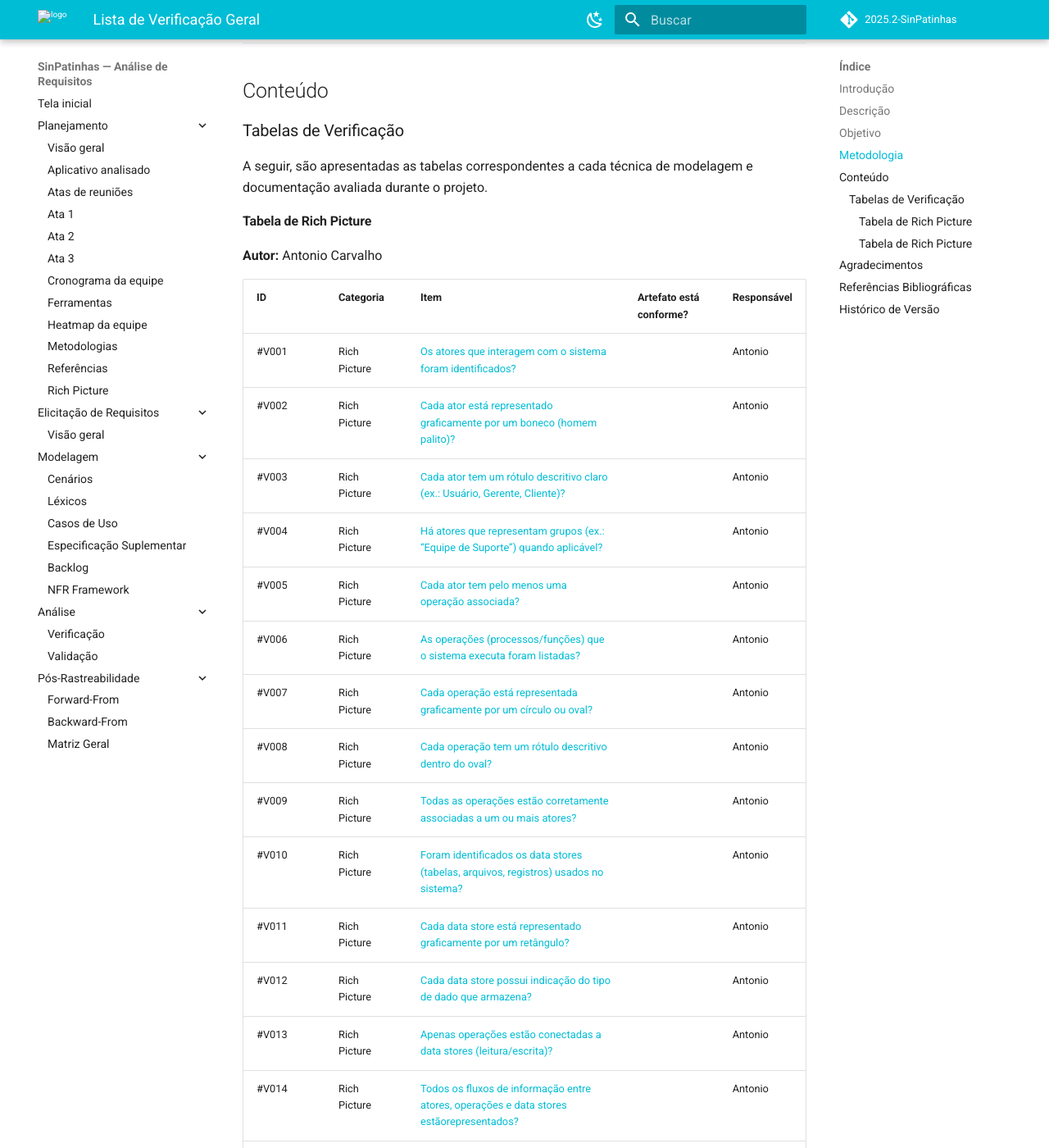
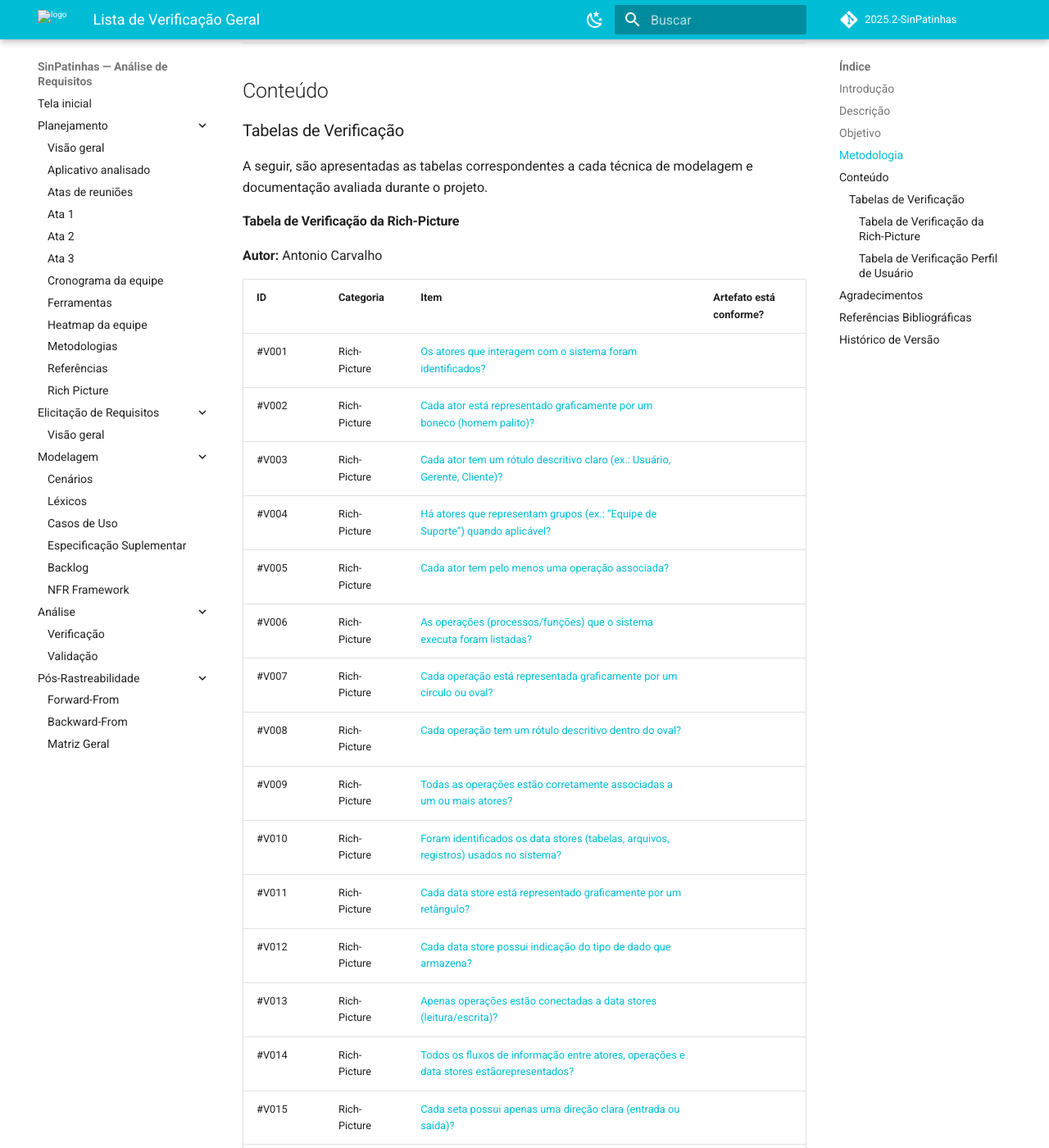
Before and after one commit to Requisitos-de-Software/2025.2-SinPatinhas, an MkDocs documentation site: the page built from docs/analise/verificacao_geral.md, in a window 1280 px wide and 1400 px high, scrolled down 2159 px. Shown: the whole window at 82% size. Built offline with MkDocs 1.6.1 and Material for MkDocs 9.7.7, drawn with Linux system fonts in a browser that asks for light colours; comment, search, counter and statistics services are not loaded; some of the changed text lies outside the part shown.

Commit message:
fix(verification): Edição da página de lista de verificação geral.

```diff
--- a/docs/analise/verificacao_geral.md
+++ b/docs/analise/verificacao_geral.md
@@ -54,7 +54,7 @@
 A metodologia adotada consiste na **integração das listas de verificação previamente criadas** durante o desenvolvimento do projeto.
 Cada técnica estudada na disciplina resultou em um conjunto próprio de **critérios de inspeção**, elaborados com base em **boas práticas e referências teóricas**.
 
-As verificações foram estruturadas em **tabelas individuais**, permitindo uma análise detalhada e organizada por tipo de artefato (por exemplo, *Rich Picture*, *Léxicos*, *Casos de Uso*, *Histórias de Usuário*, etc.).
+As verificações foram estruturadas em **tabelas individuais**, permitindo uma análise detalhada e organizada por tipo de artefato (por exemplo, *Rich-Picture*, *Léxicos*, *Casos de Uso*, *Histórias de Usuário*, etc.).
 
 ---
 
@@ -63,58 +63,59 @@
 ### Tabelas de Verificação
 A seguir, são apresentadas as tabelas correspondentes a cada técnica de modelagem e documentação avaliada durante o projeto.
 
-#### Tabela de Rich Picture
+
+#### Tabela de Verificação da Rich-Picture
 
 **Autor:** Antonio Carvalho
 
-| ID        | Categoria      | Item | Artefato está conforme? | Responsável |
-|-----------|----------------|------|--------------|------------|
-| #V001 | Rich Picture   | [Os atores que interagem com o sistema foram identificados?](../planejamento/rich-picture/lista_de_verificao.md) | | Antonio |
-| #V002 | Rich Picture   | [Cada ator está representado graficamente por um boneco (homem palito)?](../planejamento/rich-picture/lista_de_verificao.md) | | Antonio |
-| #V003 | Rich Picture   | [Cada ator tem um rótulo descritivo claro (ex.: Usuário, Gerente, Cliente)?](../planejamento/rich-picture/lista_de_verificao.md) | | Antonio |
-| #V004 | Rich Picture   | [Há atores que representam grupos (ex.: “Equipe de Suporte”) quando aplicável?](../planejamento/rich-picture/lista_de_verificao.md) | | Antonio |
-| #V005 | Rich Picture   | [Cada ator tem pelo menos uma operação associada?](../planejamento/rich-picture/lista_de_verificao.md) | | Antonio |
-| #V006 | Rich Picture   | [As operações (processos/funções) que o sistema executa foram listadas?](../planejamento/rich-picture/lista_de_verificao.md) | | Antonio |
-| #V007 | Rich Picture   | [Cada operação está representada graficamente por um círculo ou oval?](../planejamento/rich-picture/lista_de_verificao.md) | | Antonio |
-| #V008 | Rich Picture   | [Cada operação tem um rótulo descritivo dentro do oval?](../planejamento/rich-picture/lista_de_verificao.md) | | Antonio |
-| #V009 | Rich Picture   | [Todas as operações estão corretamente associadas a um ou mais atores?](../planejamento/rich-picture/lista_de_verificao.md) | | Antonio |
-| #V010 | Rich Picture   | [Foram identificados os data stores (tabelas, arquivos, registros) usados no sistema?](../planejamento/rich-picture/lista_de_verificao.md) | | Antonio |
-| #V011 | Rich Picture   | [Cada data store está representado graficamente por um retângulo?](../planejamento/rich-picture/lista_de_verificao.md) | | Antonio |
-| #V012 | Rich Picture   | [Cada data store possui indicação do tipo de dado que armazena?](../planejamento/rich-picture/lista_de_verificao.md) | | Antonio |
-| #V013 | Rich Picture   | [Apenas operações estão conectadas a data stores (leitura/escrita)?](../planejamento/rich-picture/lista_de_verificao.md) | | Antonio |
-| #V014 | Rich Picture   | [Todos os fluxos de informação entre atores, operações e data stores estãorepresentados?](../planejamento/rich-picture/lista_de_verificao.md) | | Antonio |
-| #V015 | Rich Picture   | [Cada seta possui apenas uma direção clara (entrada ou saída)?](../planejamento/rich-picture/lista_de_verificao.md) | | Antonio |
-| #V016 | Rich Picture   | [Cada seta tem um rótulo descritivo indicando que tipo de dado/informação circula?](../planejamento/rich-picture/lista_de_verificao.md) | | Antonio |
-| #V017 | Rich Picture   | [Foi traçada a fronteira do sistema (círculo/linha sólida ou tracejada) delimitando a área de responsabilidade?](../planejamento/rich-picture/lista_de_verificao.md) | | Antonio |
-| #V018 | Rich Picture   | [Apenas os elementos dentro da fronteira são de responsabilidade do sistema em análise?](../planejamento/rich-picture/lista_de_verificao.md) | | Antonio |
-| #V019 | Rich Picture   | [Foi verificado que os elementos fora da fronteira foram corretamente excluídos da responsabilidade do sistema?](../planejamento/rich-picture/lista_de_verificao.md) | | Antonio |
+| ID        | Categoria      | Item | Artefato está conforme? |
+|-----------|----------------|------|--------------|
+| #V001 | Rich-Picture   | [Os atores que interagem com o sistema foram identificados?](../planejamento/rich-picture/lista_de_verificao.md) |
+| #V002 | Rich-Picture   | [Cada ator está representado graficamente por um boneco (homem palito)?](../planejamento/rich-picture/lista_de_verificao.md) |
+| #V003 | Rich-Picture   | [Cada ator tem um rótulo descritivo claro (ex.: Usuário, Gerente, Cliente)?](../planejamento/rich-picture/lista_de_verificao.md) |
+| #V004 | Rich-Picture   | [Há atores que representam grupos (ex.: “Equipe de Suporte”) quando aplicável?](../planejamento/rich-picture/lista_de_verificao.md) |
+| #V005 | Rich-Picture   | [Cada ator tem pelo menos uma operação associada?](../planejamento/rich-picture/lista_de_verificao.md) |
+| #V006 | Rich-Picture   | [As operações (processos/funções) que o sistema executa foram listadas?](../planejamento/rich-picture/lista_de_verificao.md) |
+| #V007 | Rich-Picture   | [Cada operação está representada graficamente por um círculo ou oval?](../planejamento/rich-picture/lista_de_verificao.md) |
+| #V008 | Rich-Picture   | [Cada operação tem um rótulo descritivo dentro do oval?](../planejamento/rich-picture/lista_de_verificao.md) |
+| #V009 | Rich-Picture   | [Todas as operações estão corretamente associadas a um ou mais atores?](../planejamento/rich-picture/lista_de_verificao.md) |
+| #V010 | Rich-Picture   | [Foram identificados os data stores (tabelas, arquivos, registros) usados no sistema?](../planejamento/rich-picture/lista_de_verificao.md) |
+| #V011 | Rich-Picture   | [Cada data store está representado graficamente por um retângulo?](../planejamento/rich-picture/lista_de_verificao.md) |
+| #V012 | Rich-Picture   | [Cada data store possui indicação do tipo de dado que armazena?](../planejamento/rich-picture/lista_de_verificao.md) |
+| #V013 | Rich-Picture   | [Apenas operações estão conectadas a data stores (leitura/escrita)?](../planejamento/rich-picture/lista_de_verificao.md) |
+| #V014 | Rich-Picture   | [Todos os fluxos de informação entre atores, operações e data stores estãorepresentados?](../planejamento/rich-picture/lista_de_verificao.md) |
+| #V015 | Rich-Picture   | [Cada seta possui apenas uma direção clara (entrada ou saída)?](../planejamento/rich-picture/lista_de_verificao.md) |
+| #V016 | Rich-Picture   | [Cada seta tem um rótulo descritivo indicando que tipo de dado/informação circula?](../planejamento/rich-picture/lista_de_verificao.md) |
+| #V017 | Rich-Picture   | [Foi traçada a fronteira do sistema (círculo/linha sólida ou tracejada) delimitando a área de responsabilidade?](../planejamento/rich-picture/lista_de_verificao.md) |
+| #V018 | Rich-Picture   | [Apenas os elementos dentro da fronteira são de responsabilidade do sistema em análise?](../planejamento/rich-picture/lista_de_verificao.md) |
+| #V019 | Rich-Picture   | [Foi verificado que os elementos fora da fronteira foram corretamente excluídos da responsabilidade do sistema?](../planejamento/rich-picture/lista_de_verificao.md) |
 
 
 
-#### Tabela de Rich Picture
+#### Tabela de Verificação Perfil de Usuário
 
 **Autor:** Antonio Carvalho
 
-| ID        | Categoria      | Item | Artefato está conforme? | Responsável |
-|-----------|----------------|------|--------------|------------|
-| #V020 | Perfil de Usuário | [O perfil de usuário possui registro dos objetivos dos usuários?](../elicitacao/listas_verificacao/lista_verificacao_perfil_usuario.md) | | Leticia, Mateus, Pedro |
-| #V021 | Perfil de Usuário | [O perfil de usuário descreve características (faixa etária, nível de instrução) dos usuários do sistema?](../elicitacao/listas_verificacao/lista_verificacao_perfil_usuario.md) | | Heloisa, Pedro, Leticia, Mateus |
-| #V022 | Perfil de Usuário | [As características analisadas para o perfil do usuário são relevantes para o desenvolvimento do sistema projetado?](../elicitacao/listas_verificacao/lista_verificacao_perfil_usuario.md) | | Heloisa |
-| #V023 | Perfil de Usuário | [Foram coletados dados sobre as características dos usuários através de estudo? (entrevistas, questionários)](../elicitacao/listas_verificacao/lista_verificacao_perfil_usuario.md) | | Heloisa |
-| #V024 | Perfil de Usuário | [Os dados coletados foram agregados em grupos de acordo com os valores observados?](../elicitacao/listas_verificacao/lista_verificacao_perfil_usuario.md) (faixa etária 10-15 anos) |  | Mateus, Heloisa |
-| #V025 | Perfil de Usuário | [Foram traçados perfis de usuário considerando as faixas de dados agregados?](../elicitacao/listas_verificacao/lista_verificacao_perfil_usuario.md) | | Heloisa |
-| #V026 | Perfil de Usuário | [Foi calculada a proporção de usuários que se encaixam em cada perfil?](../elicitacao/listas_verificacao/lista_verificacao_perfil_usuario.md) | | Heloisa, Mateus |
-| #V027 | Perfil de Usuário | [O perfil de usuário foi elaborado dentro de um processo iterativo?](../elicitacao/listas_verificacao/lista_verificacao_perfil_usuario.md) | | Heloisa |
-| #V028 | Perfil de Usuário | [As características foram priorizadas de acordo com a sua relevância para o produto e projeto? (dados sobre o usuário, seu conhecimento sobre o produto)](../elicitacao/listas_verificacao/lista_verificacao_perfil_usuario.md) | | Heloisa |
-| #V029 | Perfil de Usuário | [Os usuários foram categorizados em grupos?](../elicitacao/listas_verificacao/lista_verificacao_perfil_usuario.md) | | Mateus, Heloisa |
-| #V030 | Perfil de Usuário | [Os grupos correspondem à distribuição dos usuários nas faixas de dados agregados?](../elicitacao/listas_verificacao/lista_verificacao_perfil_usuario.md) | | Heloisa |
-| #V031 | Perfil de Usuário | [O perfil de usuário possui nível de experiência do usuário?](../elicitacao/listas_verificacao/lista_verificacao_perfil_usuario.md) | | Leticia, Pedro, Mateus |
-| #V032 | Perfil de Usuário | [O perfil de usuário possui tarefas que deverão ser realizadas no sistema?](../elicitacao/listas_verificacao/lista_verificacao_perfil_usuario.md) | | Leticia, Pedro, Mateus |
-| #V033 | Perfil de Usuário | [O conhecimento do usuário sobre o domínio do produto está especificado?](../elicitacao/listas_verificacao/lista_verificacao_perfil_usuario.md) | | Pedro, Mateus, Leticia |
-| #V034 | Perfil de Usuário | [A experiência profissional e o cargo do usuário estão detalhados?](../elicitacao/listas_verificacao/lista_verificacao_perfil_usuario.md) | | Pedro, Leticia |
-| #V035 | Perfil de Usuário | [As atitudes e valores do usuário em relação à tecnologia foram considerados?](../elicitacao/listas_verificacao/lista_verificacao_perfil_usuario.md) | | Pedro, Mateus |
-| #V036 | Perfil de Usuário | [A experiência prévia do usuário com computadores e outros sistemas está documentada?](../elicitacao/listas_verificacao/lista_verificacao_perfil_usuario.md) | | Leticia, Pedro, Mateus |
-| #V037 | Perfil de Usuário | [O perfil detalha a experiência do usuário com produtos similares ou concorrentes?](../elicitacao/listas_verificacao/lista_verificacao_perfil_usuario.md) | | Pedro |
+| ID        | Categoria      | Item | Artefato está conforme? |
+|-----------|----------------|------|--------------|
+| #V020 | Perfil de Usuário | [O perfil de usuário possui registro dos objetivos dos usuários?](../elicitacao/listas_verificacao/lista_verificacao_perfil_usuario.md) |
+| #V021 | Perfil de Usuário | [O perfil de usuário descreve características (faixa etária, nível de instrução) dos usuários do sistema?](../elicitacao/listas_verificacao/lista_verificacao_perfil_usuario.md) |
+| #V022 | Perfil de Usuário | [As características analisadas para o perfil do usuário são relevantes para o desenvolvimento do sistema projetado?](../elicitacao/listas_verificacao/lista_verificacao_perfil_usuario.md) |
+| #V023 | Perfil de Usuário | [Foram coletados dados sobre as características dos usuários através de estudo? (entrevistas, questionários)](../elicitacao/listas_verificacao/lista_verificacao_perfil_usuario.md) |
+| #V024 | Perfil de Usuário | [Os dados coletados foram agregados em grupos de acordo com os valores observados?](../elicitacao/listas_verificacao/lista_verificacao_perfil_usuario.md) (faixa etária 10-15 anos) |
+| #V025 | Perfil de Usuário | [Foram traçados perfis de usuário considerando as faixas de dados agregados?](../elicitacao/listas_verificacao/lista_verificacao_perfil_usuario.md) |
+| #V026 | Perfil de Usuário | [Foi calculada a proporção de usuários que se encaixam em cada perfil?](../elicitacao/listas_verificacao/lista_verificacao_perfil_usuario.md) |
+| #V027 | Perfil de Usuário | [O perfil de usuário foi elaborado dentro de um processo iterativo?](../elicitacao/listas_verificacao/lista_verificacao_perfil_usuario.md) |
+| #V028 | Perfil de Usuário | [As características foram priorizadas de acordo com a sua relevância para o produto e projeto? (dados sobre o usuário, seu conhecimento sobre o produto)](../elicitacao/listas_verificacao/lista_verificacao_perfil_usuario.md) |
+| #V029 | Perfil de Usuário | [Os usuários foram categorizados em grupos?](../elicitacao/listas_verificacao/lista_verificacao_perfil_usuario.md) |
+| #V030 | Perfil de Usuário | [Os grupos correspondem à distribuição dos usuários nas faixas de dados agregados?](../elicitacao/listas_verificacao/lista_verificacao_perfil_usuario.md) |
+| #V031 | Perfil de Usuário | [O perfil de usuário possui nível de experiência do usuário?](../elicitacao/listas_verificacao/lista_verificacao_perfil_usuario.md) |
+| #V032 | Perfil de Usuário | [O perfil de usuário possui tarefas que deverão ser realizadas no sistema?](../elicitacao/listas_verificacao/lista_verificacao_perfil_usuario.md) |
+| #V033 | Perfil de Usuário | [O conhecimento do usuário sobre o domínio do produto está especificado?](../elicitacao/listas_verificacao/lista_verificacao_perfil_usuario.md) |
+| #V034 | Perfil de Usuário | [A experiência profissional e o cargo do usuário estão detalhados?](../elicitacao/listas_verificacao/lista_verificacao_perfil_usuario.md) |
+| #V035 | Perfil de Usuário | [As atitudes e valores do usuário em relação à tecnologia foram considerados?](../elicitacao/listas_verificacao/lista_verificacao_perfil_usuario.md) |
+| #V036 | Perfil de Usuário | [A experiência prévia do usuário com computadores e outros sistemas está documentada?](../elicitacao/listas_verificacao/lista_verificacao_perfil_usuario.md) |
+| #V037 | Perfil de Usuário | [O perfil detalha a experiência do usuário com produtos similares ou concorrentes?](../elicitacao/listas_verificacao/lista_verificacao_perfil_usuario.md) |
 
 ---
 
```
